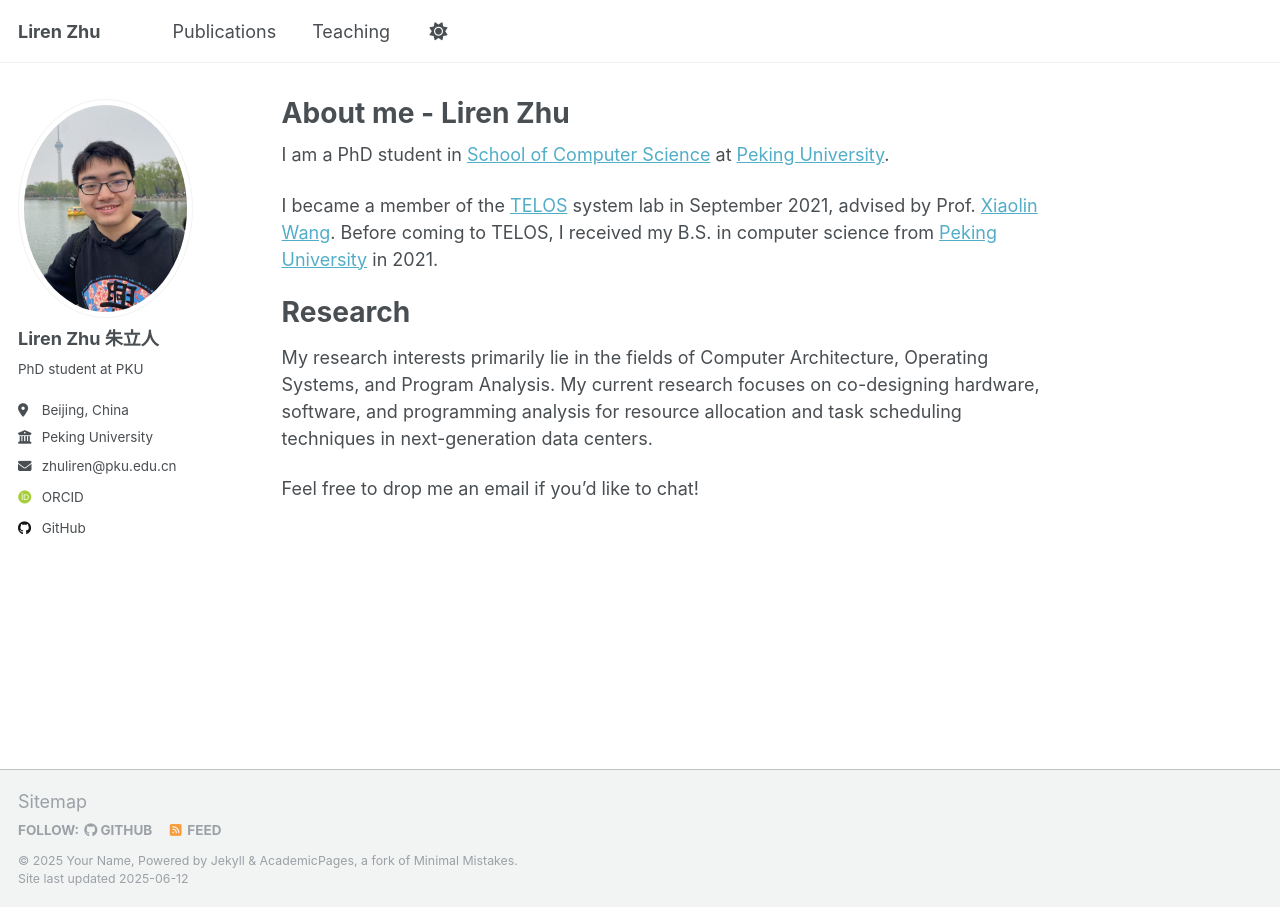
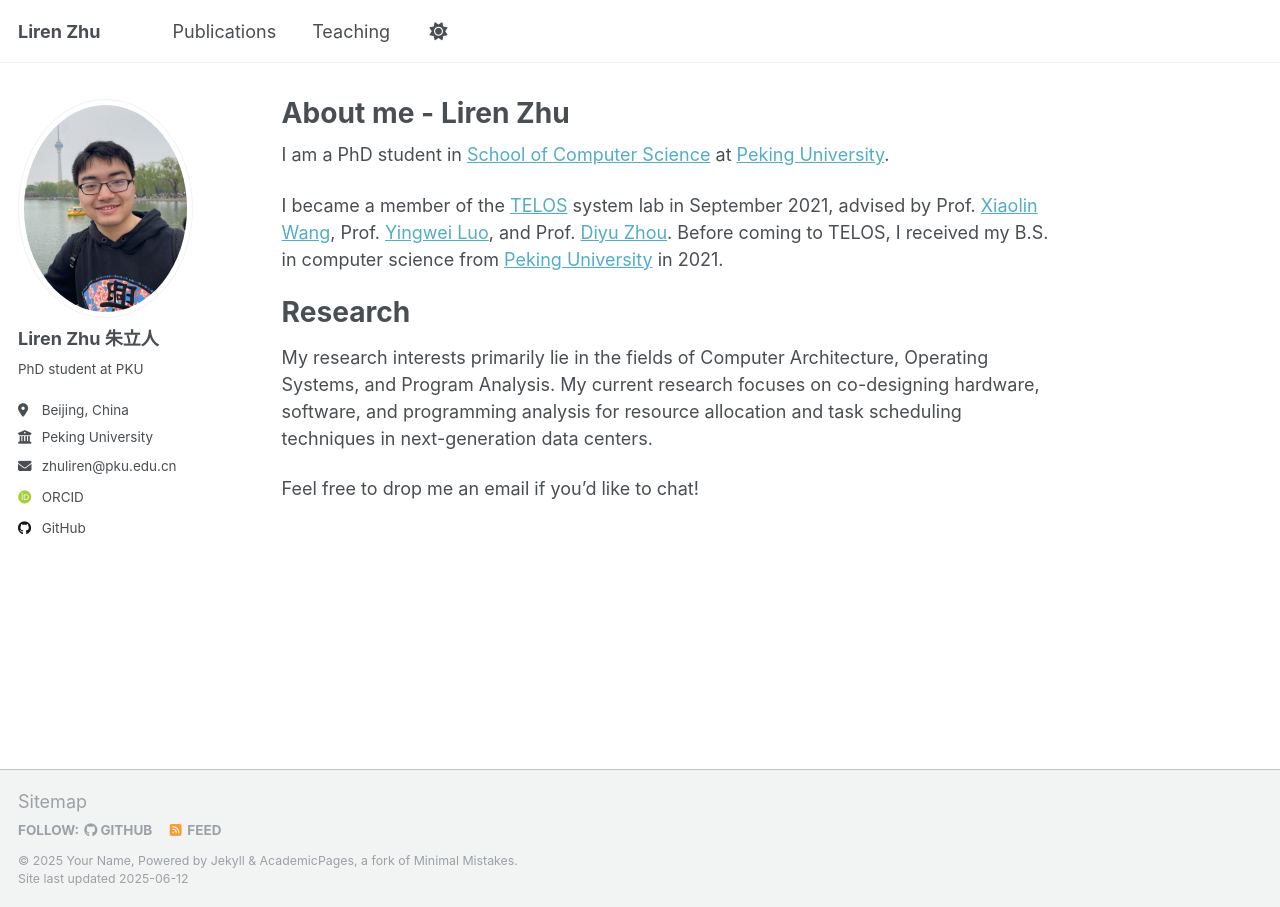
Before and after one commit to PKU-ZLR/PKU-ZLR.github.io, a Jekyll site: the page built from _pages/about.md, in a window 1280 px wide. Built offline with Jekyll 4.4.1, drawn with Linux system fonts in a browser that asks for light colours; some web fonts are replaced.

Commit message:
Update about.md

```diff
--- a/_pages/about.md
+++ b/_pages/about.md
@@ -9,7 +9,7 @@ redirect_from:
 
 I am a PhD student in [School of Computer Science](https://cs.pku.edu.cn/English/Home.htm) at [Peking University](https://english.pku.edu.cn/).
 
-I became a member of the [TELOS](https://telos-syslab.github.io/) system lab in September 2021, advised by Prof. [Xiaolin Wang](https://cs.pku.edu.cn/info/1083/1703.htm). Before coming to TELOS, I received my B.S. in computer science from [Peking University](https://www.pku.edu.cn/) in 2021.
+I became a member of the [TELOS](https://telos-syslab.github.io/) system lab in September 2021, advised by Prof. [Xiaolin Wang](https://cs.pku.edu.cn/info/1083/1703.htm), Prof. [Yingwei Luo](https://cs.pku.edu.cn/info/1071/1684.htm), and Prof. [Diyu Zhou](https://zhou-diyu.github.io/). Before coming to TELOS, I received my B.S. in computer science from [Peking University](https://www.pku.edu.cn/) in 2021.
 
 Research
 ======
```
